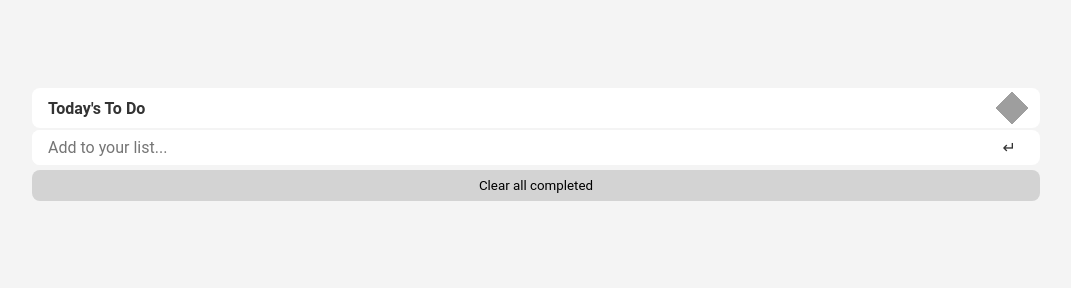
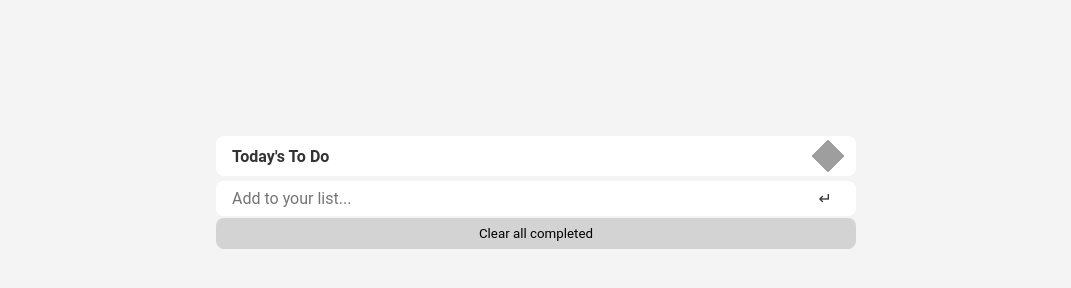
Before and after one commit to lukman155/To-Do-list, a website built with webpack: page src/index.html in a window 1280 px wide. Shown: the whole page, without its empty margins (104-1175 px from the left). Built offline with nearby package versions, Linux system fonts and the light colour scheme; grey boxes are pictures that could not be loaded.

Commit message:
Update: Improve UI/UX with position change of input field

```diff
--- a/src/index.html
+++ b/src/index.html
@@ -11,6 +11,10 @@
     <main class="container">
         <header class="list-header"><h1>Today's To Do</h1><img class="refresh-icon" src="https://img.icons8.com/ios/50/000000/update-left-rotation.png"/></header>
 
+    <ul id="todo-list" class="todo-list">
+
+    </ul>
+
     <form class='form add-list' id="add-form" action="#">
         <input
             class="task-input"
@@ -21,10 +25,6 @@
             >
             <p class="enter-key">&#8629;</p>
     </form>
-
-    <ul id="todo-list" class="todo-list">
-
-    </ul>
 
         <div class="btn">
         <button id="clear-button" class="clear-button">Clear all completed</button>
--- a/src/style.css
+++ b/src/style.css
@@ -81,10 +81,11 @@ button {
   flex-direction: column;
   justify-content: center;
   align-items: stretch;
-  padding: 0 8rem;
+  padding: 0 5rem;
   margin: auto;
-  padding-top: 5rem;
+  padding-top: 8rem;
   gap: 0.15rem;
+  max-width: 50rem;
 }
 
 .list-header {
```
Lines whose indentation alone changed are shown as unchanged.
